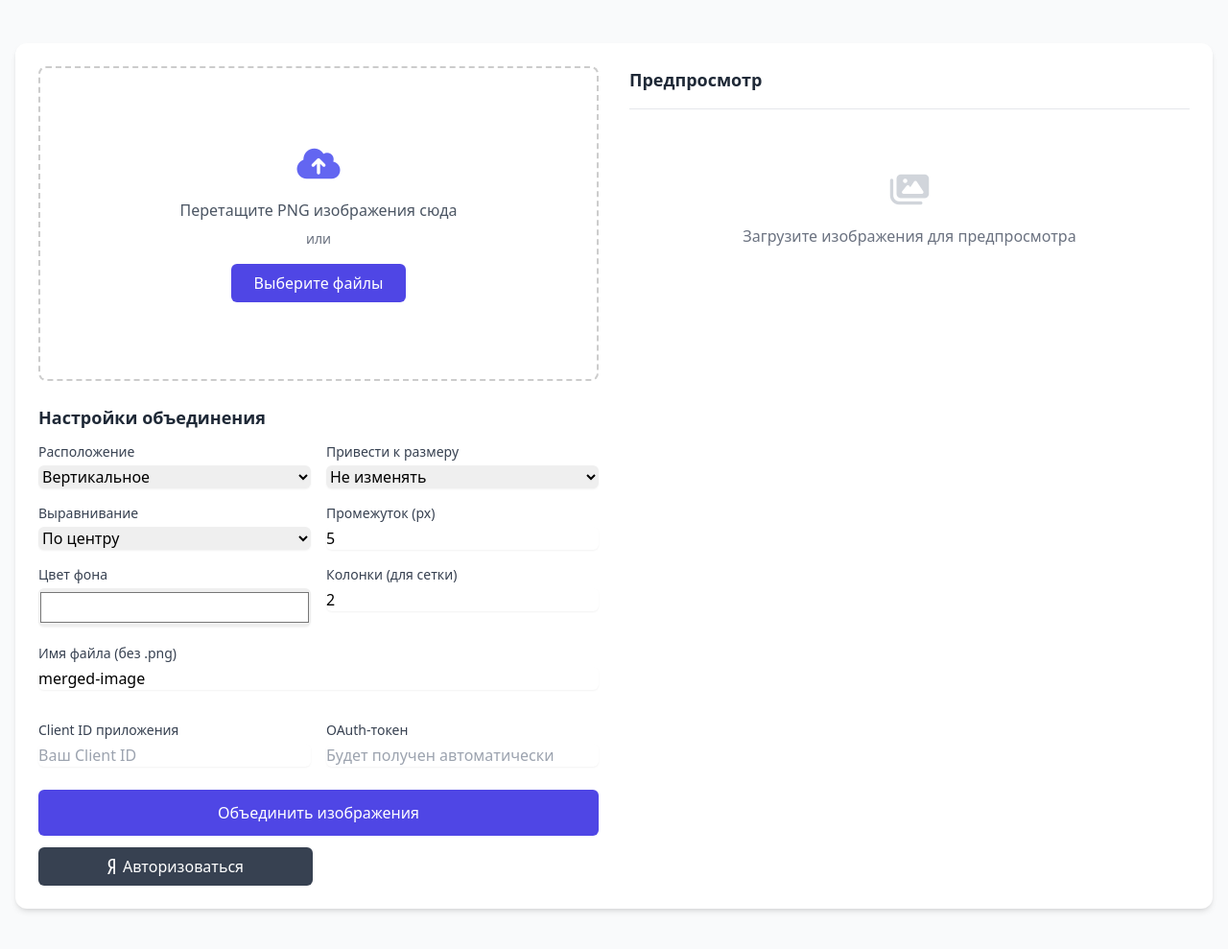
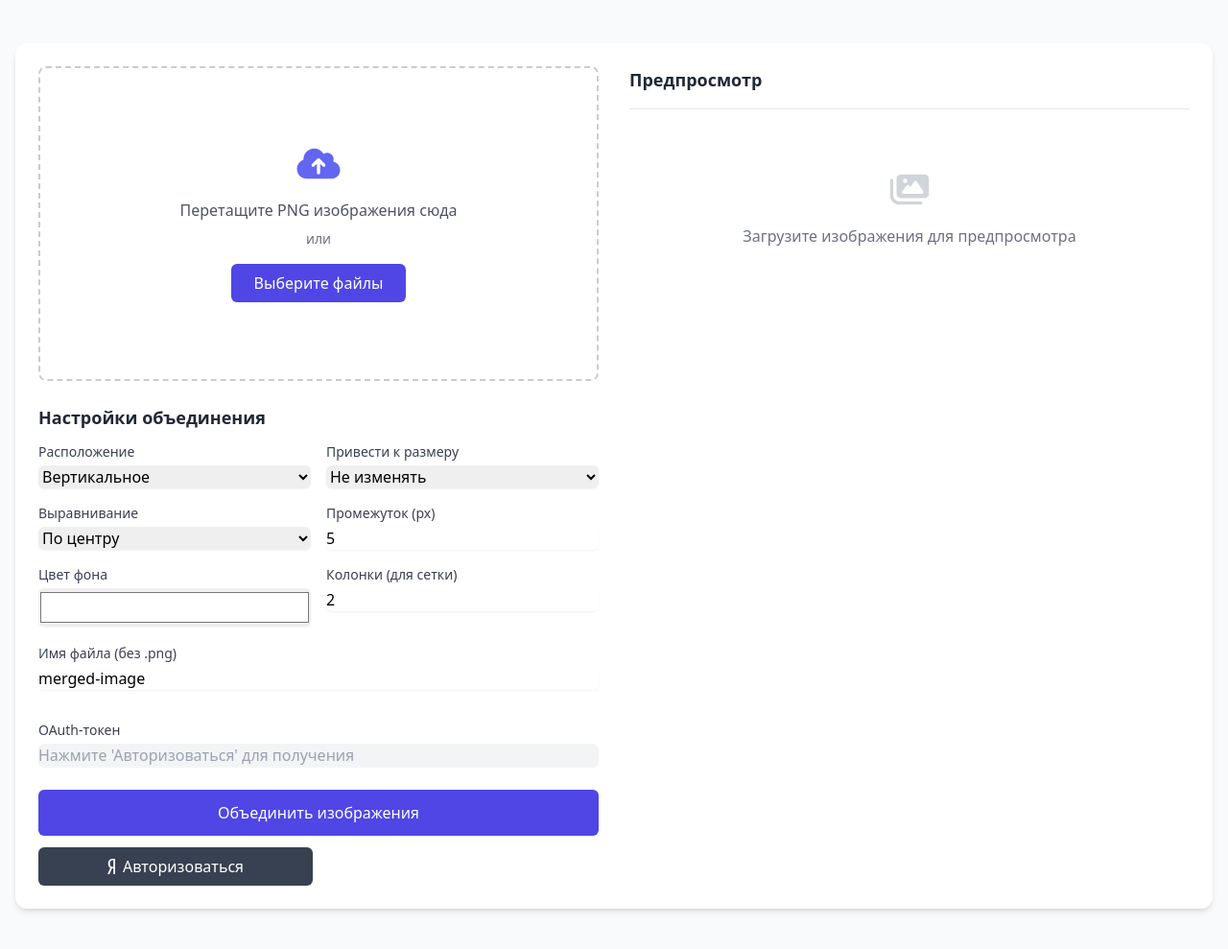
Before and after one commit to andygunwork-boop/imagemerger, a plain HTML site: page index.html in a window 1280 px wide. Shown: the part 107-1096 px from the top of the page at 96% size. Drawn offline with nearby package versions, Linux system fonts and the light colour scheme.

Commit message:
Update index.html

```diff
--- a/index.html
+++ b/index.html
@@ -143,30 +143,18 @@
                                     class="w-full border-gray-300 rounded-md shadow-sm focus:border-indigo-500 focus:ring-indigo-500"
                                 >
                             </div>
-                            <div class="md:col-span-2 grid grid-cols-1 sm:grid-cols-2 gap-4 mt-4">
-                                <div>
-                                    <label for="yandexClientIdInput" class="block text-sm font-medium text-gray-700 mb-1">
-                                        Client ID приложения
-                                    </label>
-                                    <input
-                                        id="yandexClientIdInput"
-                                        type="text"
-                                        placeholder="Ваш Client ID"
-                                        class="w-full border-gray-300 rounded-md shadow-sm focus:border-indigo-500 focus:ring-indigo-500"
-                                    >
-                                </div>
-                                <div>
-                                    <label for="yandexTokenInput" class="block text-sm font-medium text-gray-700 mb-1">
+                            <div class="md:col-span-2 mt-4">
+                                <label for="yandexTokenInput" class="block text-sm font-medium text-gray-700 mb-1">
                                     OAuth-токен
                                 </label>
                                 <input
                                     id="yandexTokenInput"
                                     type="password"
-                                    placeholder="Будет получен автоматически"
+                                    placeholder="Нажмите 'Авторизоваться' для получения"
                                     autocomplete="current-password"
-                                    class="w-full border-gray-300 rounded-md shadow-sm focus:border-indigo-500 focus:ring-indigo-500"
+                                    readonly
+                                    class="w-full border-gray-300 rounded-md shadow-sm focus:border-indigo-500 focus:ring-indigo-500 bg-gray-100"
                                 >
-                                </div>
                             </div>
                         </div>
                     </div>
@@ -413,7 +401,7 @@
 
             function redirectToYandexAuth() {
                 // Вставьте ваш Client ID сюда
-                const clientId = 'ВАШ_CLIENT_ID_СЮДА';
+                const clientId = 'f003681df7864e27a2f0d1644072208f';
                 window.location.href = `https://oauth.yandex.ru/authorize?response_type=token&client_id=${clientId}`;
             }
 
```
